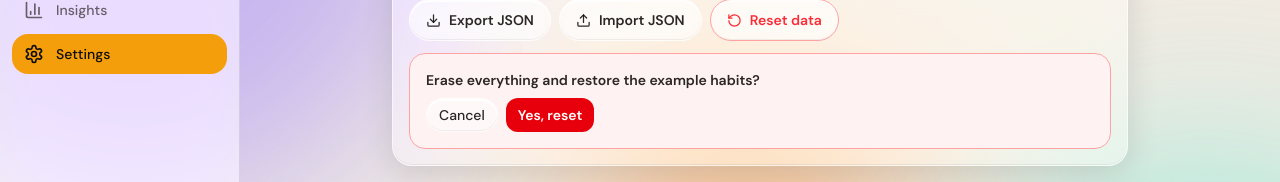
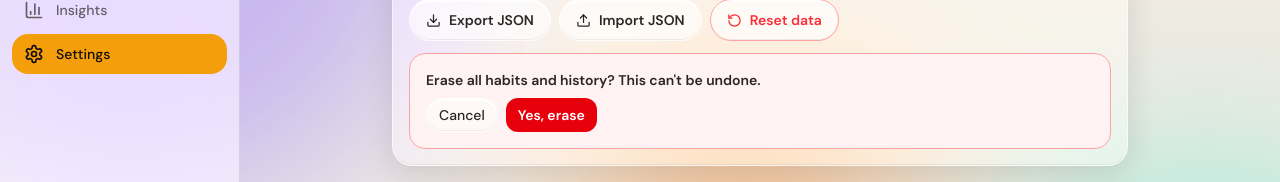
Before and after one commit to satosssss/habibit, a Next.js app: page /settings in a window 1280 px wide. Both pictures are taken after a click on the button "Reset data". Shown: the part 258-440 px from the top of the page. Built offline with nearby package versions, Linux system fonts and the light colour scheme.

Commit message:
feat(reset): Reset data erases to an empty app and stays empty (R1/R2)

```diff
--- a/src/components/DataPanel.tsx
+++ b/src/components/DataPanel.tsx
@@ -2,8 +2,7 @@
 
 import { Download, RotateCcw, Upload } from 'lucide-react';
 import { useRef, useState } from 'react';
-import { clearAll, exportState, importState } from '@/lib/repo';
-import { seedIfEmpty } from '@/lib/seed';
+import { exportState, importState, resetToEmpty } from '@/lib/repo';
 
 export function DataPanel() {
   const fileRef = useRef<HTMLInputElement>(null);
@@ -44,10 +43,9 @@ export function DataPanel() {
 
   const reset = async () => {
     try {
-      await clearAll();
-      await seedIfEmpty();
+      await resetToEmpty();
       setConfirmReset(false);
-      setMessage({ kind: 'ok', text: 'Reset and re-seeded.' });
+      setMessage({ kind: 'ok', text: 'All data erased.' });
     } catch (err) {
       setConfirmReset(false);   // never strand the dialog over a failed write
       setMessage({ kind: 'error', text: err instanceof Error ? err.message : 'Reset failed.' });
@@ -80,12 +78,12 @@ export function DataPanel() {
 
       {confirmReset && (
         <div className="mt-3 rounded-2xl border border-red-300 bg-red-50 p-4 text-sm dark:border-red-900 dark:bg-red-950">
-          <p className="mb-2 font-semibold">Erase everything and restore the example habits?</p>
+          <p className="mb-2 font-semibold">Erase all habits and history? This can&apos;t be undone.</p>
           <div className="flex gap-2">
             <button type="button" onClick={() => setConfirmReset(false)}
                     className="btn-glass px-3 py-1.5 text-sm">Cancel</button>
             <button type="button" onClick={() => void reset()}
-                    className="rounded-xl bg-red-600 px-3 py-1.5 font-semibold text-white">Yes, reset</button>
+                    className="rounded-xl bg-red-600 px-3 py-1.5 font-semibold text-white">Yes, erase</button>
           </div>
         </div>
       )}
```
Also changed, not shown: 1 other file (tests, documents, lock files or other folders).
